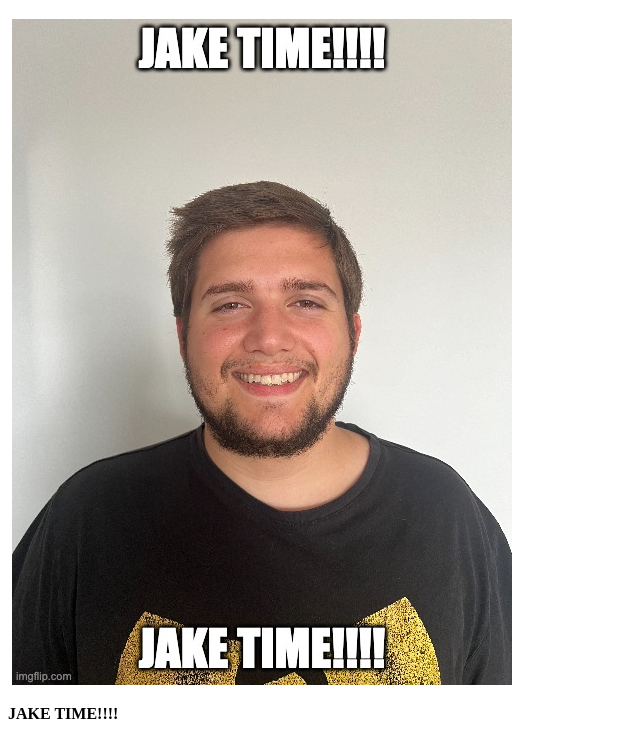
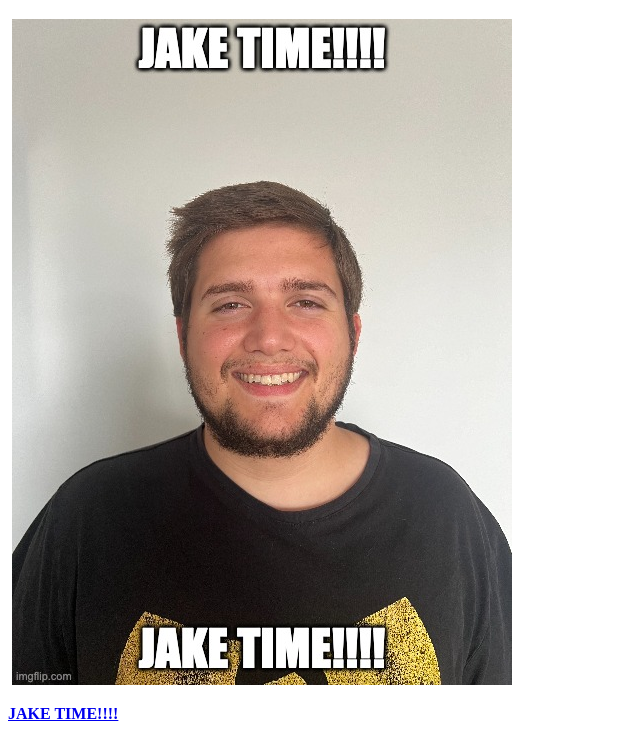
Before and after one commit to jakeryanmarston/legendary-carnival, a plain HTML site: page index.html in a window 1280 px wide. Shown: the part 61-800 px from the top of the page, without its empty margins (0-640 px from the left). Drawn offline with Linux system fonts and the light colour scheme.

Commit message:
Update index.html

```diff
--- a/index.html
+++ b/index.html
@@ -8,5 +8,5 @@
       <img>
           <img src="JAKE TIME!!!!.jpg" alt="JAKE TIME!!!!">
   </img>
-    <p> <strong>JAKE TIME!!!!</strong> </p>
+    <p> <a href="https://youtu.be/2wywTuV57WM"><strong>JAKE TIME!!!!</strong></a> </p>
 </body></html>
```
